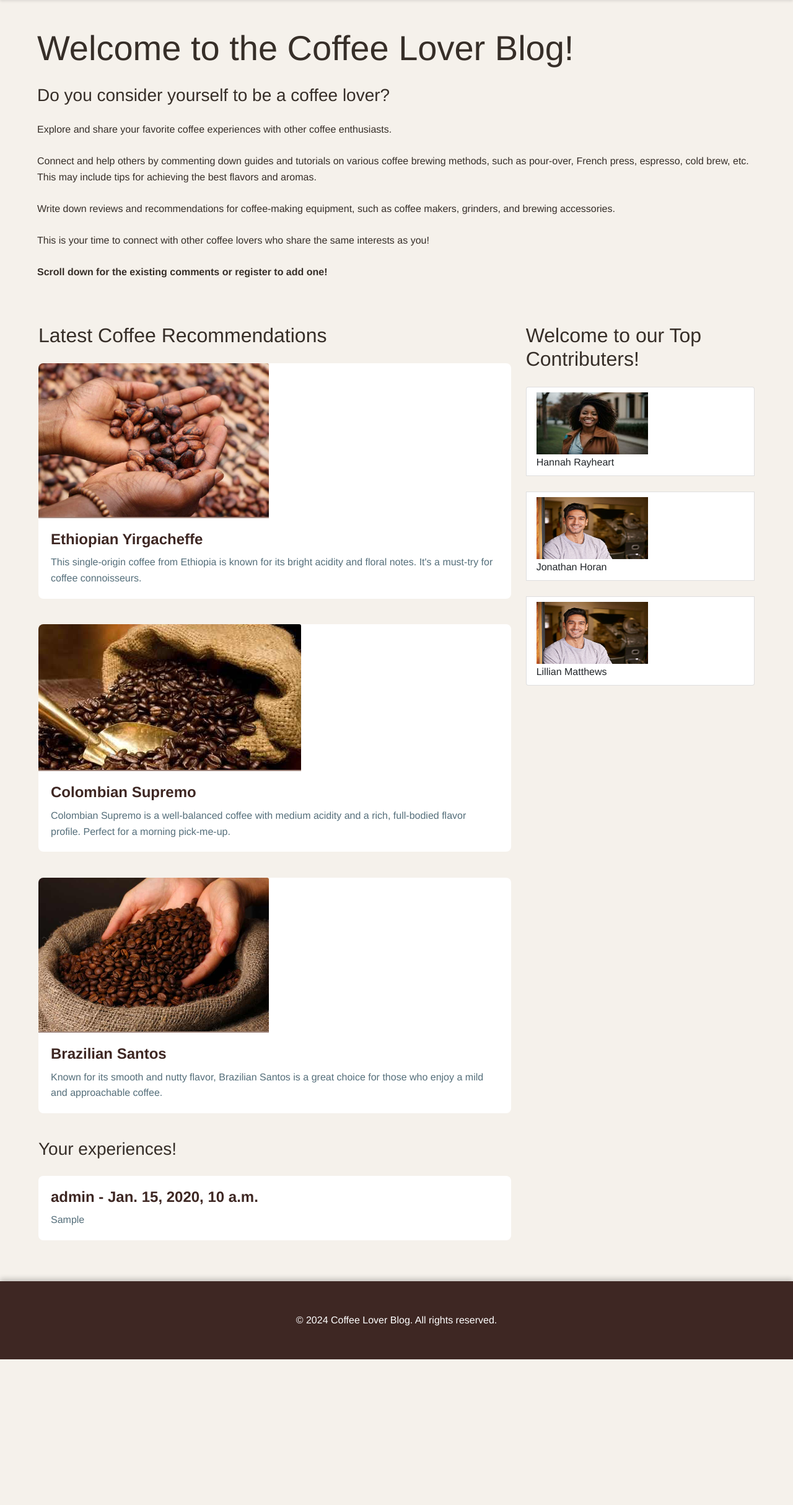
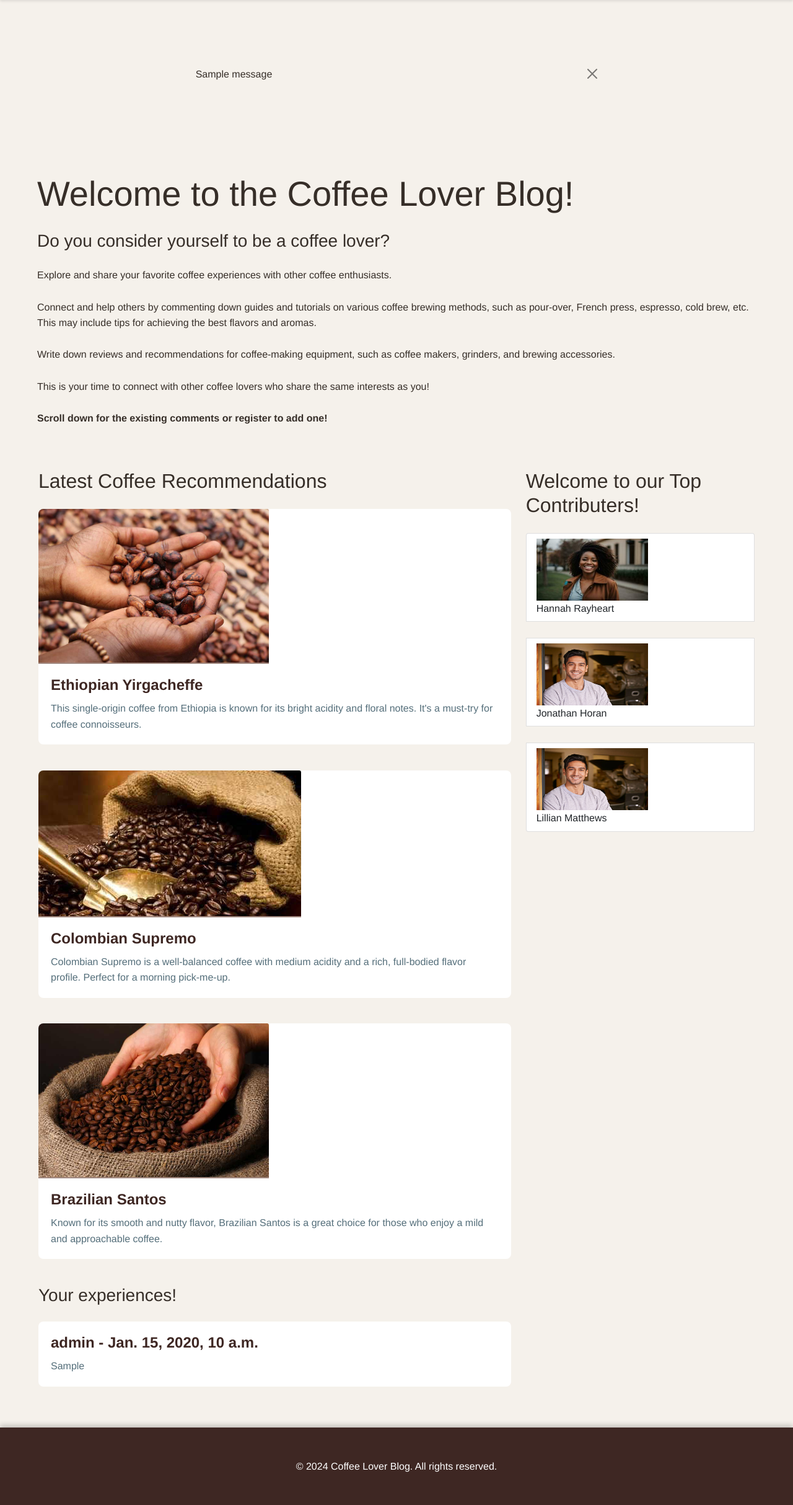
Before and after one commit to dinakidane/coffee-lovers, a Django app: page / in a window 1280 px wide. Shown: the part 85-2513 px from the top of the page at 62% size. Before the commit the page ends 2278 px from the top, so only its background shows below. Run offline with Django 3.2, Linux system fonts and the light colour scheme; data comes from the database, SQL or seed files in the repository; tables that the repository leaves empty hold one stand-in row (values such as "Sample post"); one stand-in notice (Sample message) is shown; parts of the project's set-up code (start-up, migrations or seed data) failed here and were passed over.

Commit message:
edit messages

```diff
--- a/coffeelover/settings.py
+++ b/coffeelover/settings.py
@@ -32,7 +32,7 @@ CLOUDINARY_STORAGE = {
 SECRET_KEY = os.environ.get('SECRET_KEY')
 
 # SECURITY WARNING: don't run with debug turned on in production!
-DEBUG=True
+DEBUG=False
 
 DEBUG = os.environ.get("DEBUG")
 
--- a/main/templates/base.html
+++ b/main/templates/base.html
@@ -43,6 +43,19 @@
         </div>
     </nav>
 
+    <div class="container">
+        <div class="row">
+            <div class="col-md-8 offset-md-2">
+                {% for message in messages %}
+                <div class="alert {{ message.tags }} alert-dismissible fade show" id="msg" role="alert">
+                    {{ message | safe }}
+                    <button type="button" class="btn-close" data-bs-dismiss="alert" aria-label="Close"></button>
+                </div>
+                {% endfor %}
+            </div>
+        </div>
+    </div>
+
     <div class="container mt-4">
         {% block content %}{% endblock %}
     </div>
```
